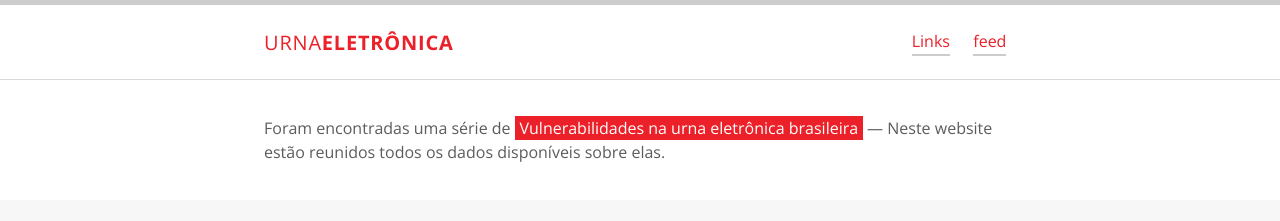
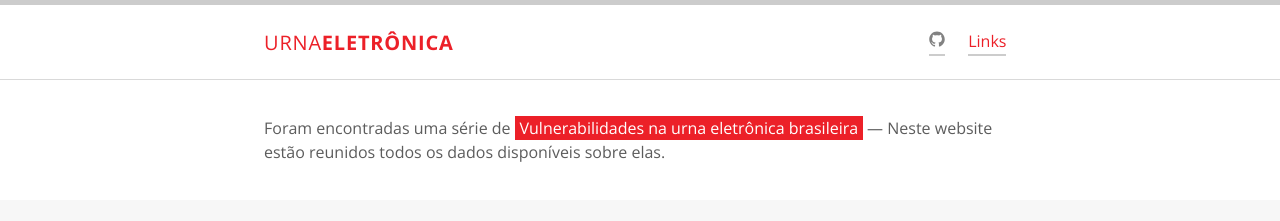
Before and after one commit to epicleet/urna-website, a Jekyll site: the page built from index.html, in a window 1280 px wide. Shown: the top 221 px of the page. Built offline with Jekyll 4.4.1, drawn with Linux system fonts in a browser that asks for light colours; the list of posts is cut into pages by our own code.

Commit message:
Adiciona ícone para github

```diff
--- a/_includes/nav.html
+++ b/_includes/nav.html
@@ -3,9 +3,9 @@
   <div class="container">
     <h1 class="logo"><a href="{{ '/' | prepend: site.baseurl }}">{{ site.title }}<span>Eletrônica</span></a></h1>
     <ul class="navbar">
-      <!-- <li><a href="{{ '/about' | prepend: site.baseurl }}">Sobre</a></li> -->
+      <li><a href="https://github.com/epicleet/tps2017"><span class="svg-icon">{% include icon-github.svg %}</span></a></li>
       <li><a href="{{ '/links' | prepend: site.baseurl }}">Links</a></li>
-      <li><a href="{{ "/feed.xml" | prepend: site.baseurl }}" target="_blank">feed</a></li>
+      <!-- <li><a href="{{ "/feed.xml" | prepend: site.baseurl }}" target="_blank">feed</a></li> -->
     </ul>
   </div>
 </nav>
--- a/assets/scss/_layout.scss
+++ b/assets/scss/_layout.scss
@@ -215,3 +215,9 @@ ul {
     color: darken($medium-gray-color, 10%);
   }
 }
+
+.svg-icon {
+    width: 16px;
+    height: 16px;
+    display: inline-block;
+}
```
